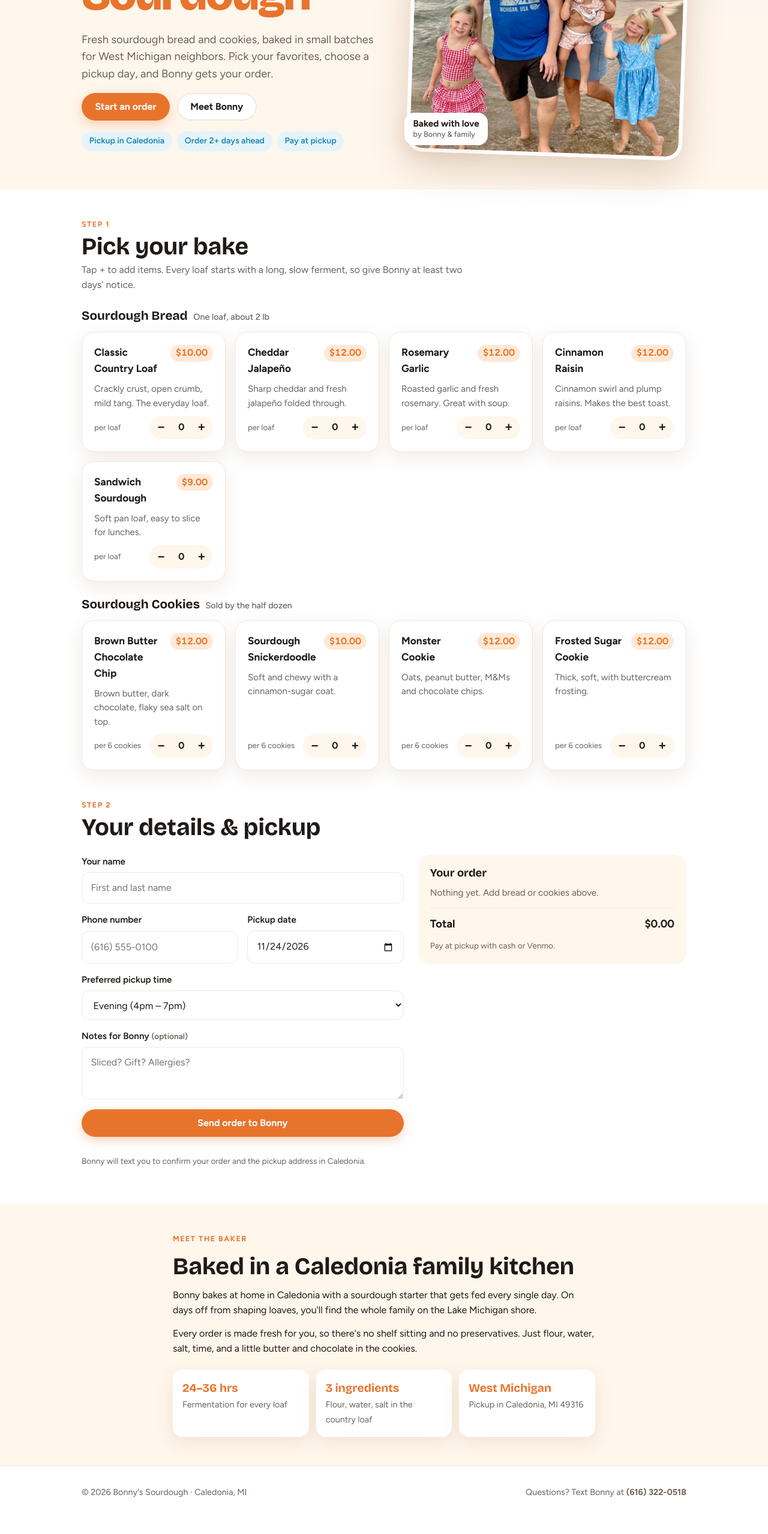
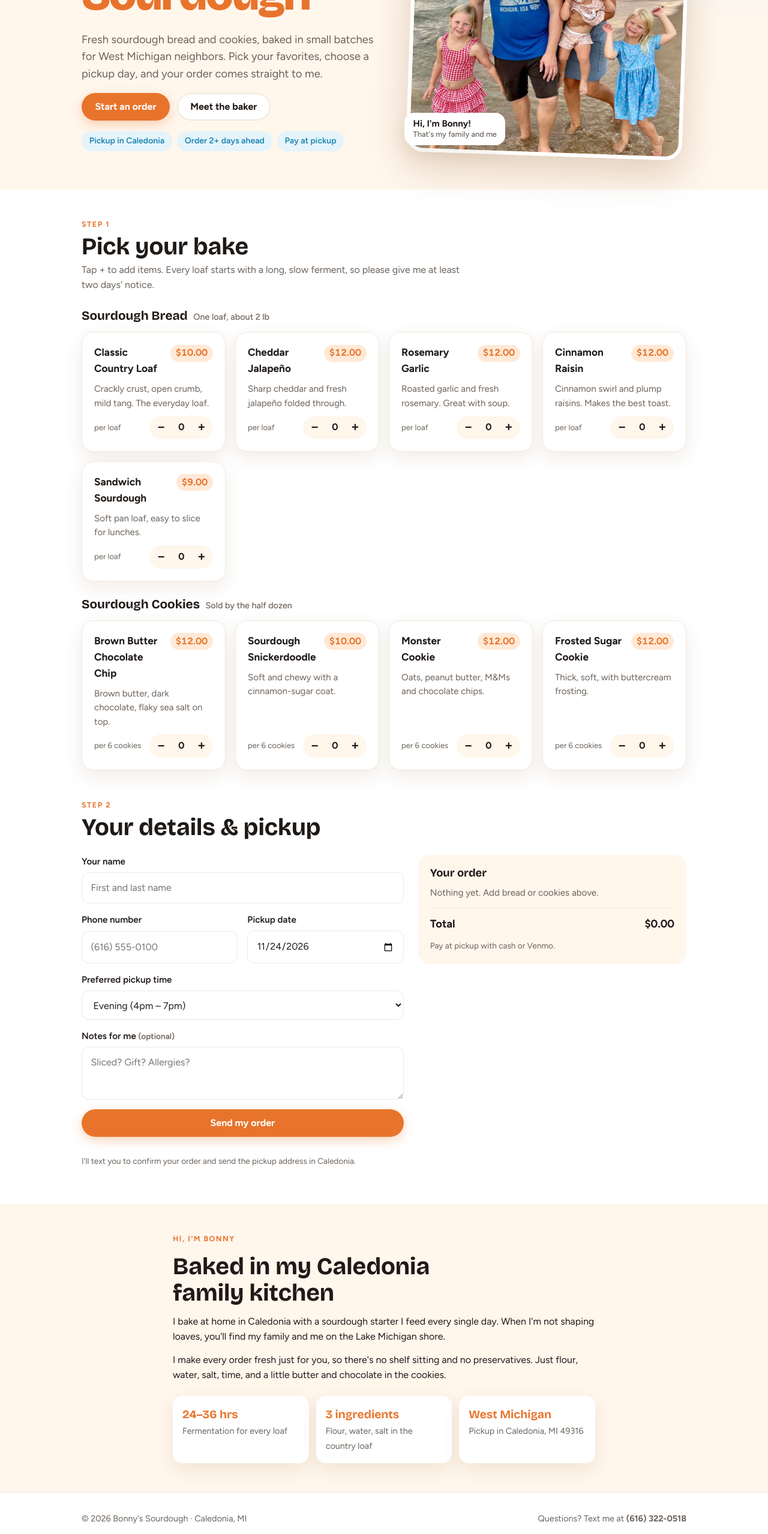
Before and after one commit to nathanielschoeppler/Sour-Dough, a plain HTML site: page index.html in a window 1280 px wide. Shown: the part 240-2797 px from the top of the page at 60% size. Before the commit the page ends 2770 px from the top, so only its background shows below. Drawn offline with nearby package versions, Linux system fonts and the light colour scheme.

Commit message:
Rewrite site copy in Bonny's first-person voice
Co-Authored-By: Claude Opus 5.5 <noreply@anthropic.com>
Claude-Session: https://claude.ai/code/session_01Xba26CdqruhUDneFdyG4s7

```diff
--- a/index.html
+++ b/index.html
@@ -195,10 +195,10 @@ footer .wrap { display: flex; flex-wrap: wrap; justify-content: space-between; g
     <div class="hero-text">
       <div class="eyebrow pill-tag">Caledonia, MI · Home bakery</div>
       <h1>Bonny's <span>Sourdough</span></h1>
-      <p>Fresh sourdough bread and cookies, baked in small batches for West Michigan neighbors. Pick your favorites, choose a pickup day, and Bonny gets your order.</p>
+      <p>Fresh sourdough bread and cookies, baked in small batches for West Michigan neighbors. Pick your favorites, choose a pickup day, and your order comes straight to me.</p>
       <div class="cta-row">
         <a class="btn" href="#menu">Start an order</a>
-        <a class="btn ghost" href="#about">Meet Bonny</a>
+        <a class="btn ghost" href="#about">Meet the baker</a>
       </div>
       <div class="badges">
         <span class="badge">Pickup in Caledonia</span>
@@ -208,7 +208,7 @@ footer .wrap { display: flex; flex-wrap: wrap; justify-content: space-between; g
     </div>
     <figure class="hero-photo" style="margin:0">
       <img src="images/bonny-family.jpg" alt="Bonny and family on the Lake Michigan shore at Grand Haven, with the red lighthouse behind them" width="1000" height="1000">
-      <figcaption class="sticker">Baked with love<small>by Bonny &amp; family</small></figcaption>
+      <figcaption class="sticker">Hi, I'm Bonny!<small>That's my family and me</small></figcaption>
     </figure>
   </div>
 </header>
@@ -219,7 +219,7 @@ footer .wrap { display: flex; flex-wrap: wrap; justify-content: space-between; g
       <div class="section-head">
         <div class="eyebrow">Step 1</div>
         <h2>Pick your bake</h2>
-        <p>Tap + to add items. Every loaf starts with a long, slow ferment, so give Bonny at least two days' notice.</p>
+        <p>Tap + to add items. Every loaf starts with a long, slow ferment, so please give me at least two days' notice.</p>
       </div>
       <div id="menu-list"></div>
     </div>
@@ -257,12 +257,12 @@ footer .wrap { display: flex; flex-wrap: wrap; justify-content: space-between; g
               </select>
             </div>
             <div class="field">
-              <label for="notes">Notes for Bonny <span class="hint">(optional)</span></label>
+              <label for="notes">Notes for me <span class="hint">(optional)</span></label>
               <textarea id="notes" name="notes" placeholder="Sliced? Gift? Allergies?"></textarea>
             </div>
             <div id="form-error" class="error" role="alert" hidden></div>
-            <button class="btn" type="submit">Send order to Bonny</button>
-            <p class="hint">Bonny will text you to confirm your order and the pickup address in Caledonia.</p>
+            <button class="btn" type="submit">Send my order</button>
+            <p class="hint">I'll text you to confirm your order and send the pickup address in Caledonia.</p>
           </form>
           <div id="confirm" class="confirm" hidden aria-live="polite"></div>
         </div>
@@ -279,10 +279,10 @@ footer .wrap { display: flex; flex-wrap: wrap; justify-content: space-between; g
 
   <section id="about">
     <div class="wrap about-text">
-      <div class="eyebrow" style="color:var(--crust)">Meet the baker</div>
-      <h2 style="font-size:clamp(1.8rem,5vw,2.5rem)">Baked in a Caledonia family kitchen</h2>
-      <p>Bonny bakes at home in Caledonia with a sourdough starter that gets fed every single day. On days off from shaping loaves, you'll find the whole family on the Lake Michigan shore.</p>
-      <p>Every order is made fresh for you, so there's no shelf sitting and no preservatives. Just flour, water, salt, time, and a little butter and chocolate in the cookies.</p>
+      <div class="eyebrow" style="color:var(--crust)">Hi, I'm Bonny</div>
+      <h2 style="font-size:clamp(1.8rem,5vw,2.5rem)">Baked in my Caledonia family kitchen</h2>
+      <p>I bake at home in Caledonia with a sourdough starter I feed every single day. When I'm not shaping loaves, you'll find my family and me on the Lake Michigan shore.</p>
+      <p>I make every order fresh just for you, so there's no shelf sitting and no preservatives. Just flour, water, salt, time, and a little butter and chocolate in the cookies.</p>
       <div class="facts">
         <div class="fact"><b>24–36 hrs</b><span>Fermentation for every loaf</span></div>
         <div class="fact"><b>3 ingredients</b><span>Flour, water, salt in the country loaf</span></div>
@@ -295,7 +295,7 @@ footer .wrap { display: flex; flex-wrap: wrap; justify-content: space-between; g
 <footer>
   <div class="wrap">
     <span>© <span id="year">2026</span> Bonny's Sourdough · Caledonia, MI</span>
-    <span>Questions? Text Bonny at <strong id="footer-phone"></strong></span>
+    <span>Questions? Text me at <strong id="footer-phone"></strong></span>
   </div>
 </footer>
 
@@ -419,8 +419,8 @@ async function onSubmit(e) {
   const pickupEl = document.getElementById("pickup");
   let problem = "";
   if (!chosen().length) problem = "Add at least one item from the menu above.";
-  else if (!f.name) problem = "Enter your name so Bonny knows whose order it is.";
-  else if (digits(f.phone).length < 10) problem = "Enter a 10-digit phone number so Bonny can text you.";
+  else if (!f.name) problem = "Enter your name so I know whose order it is.";
+  else if (digits(f.phone).length < 10) problem = "Enter a 10-digit phone number so I can text you.";
   else if (!f.pickup || f.pickup < pickupEl.min) problem = `Pick a date at least ${CONFIG.minDaysAhead} days from today.`;
   if (problem) { err.textContent = problem; err.hidden = false; return; }
   err.hidden = true;
@@ -443,20 +443,20 @@ async function onSubmit(e) {
 
   const box = document.getElementById("confirm");
   box.innerHTML = sentOnline ? `
-      <h3>Order sent to Bonny</h3>
-      <p>Thanks, ${escapeHtml(f.name.split(" ")[0])}! Bonny will text you at ${escapeHtml(f.phone)} to confirm.</p>
+      <h3>Order sent!</h3>
+      <p>Thanks, ${escapeHtml(f.name.split(" ")[0])}! I'll text you at ${escapeHtml(f.phone)} to confirm.</p>
       <pre>${escapeHtml(msg)}</pre>
       <div class="actions"><button class="btn ghost" type="button" id="again">Start a new order</button></div>`
     : `
       <h3>One last tap</h3>
-      <p>Tap <b>Text my order to Bonny</b>. Your phone opens a text with everything filled in. Just hit send.</p>
+      <p>Tap <b>Text my order to Bonny</b>. Your phone opens a text to me with everything filled in. Just hit send.</p>
       <pre id="msg-text">${escapeHtml(msg)}</pre>
       <div class="actions">
         <a class="btn lake" href="${sms}">Text my order to Bonny</a>
         ${mail ? `<a class="btn ghost" href="${mail}">Email it instead</a>` : ""}
         <button class="btn ghost" type="button" id="copy">Copy order</button>
       </div>
-      <p class="contact-line">Texting doesn't open? Copy the order and send it to <strong>${escapeHtml(CONFIG.bonnyPhone)}</strong>.</p>
+      <p class="contact-line">Texting doesn't open? Copy the order and text it to me at <strong>${escapeHtml(CONFIG.bonnyPhone)}</strong>.</p>
       <button class="btn ghost" type="button" id="again">Edit order</button>`;
   box.hidden = false;
   document.getElementById("order-form").hidden = true;
```
